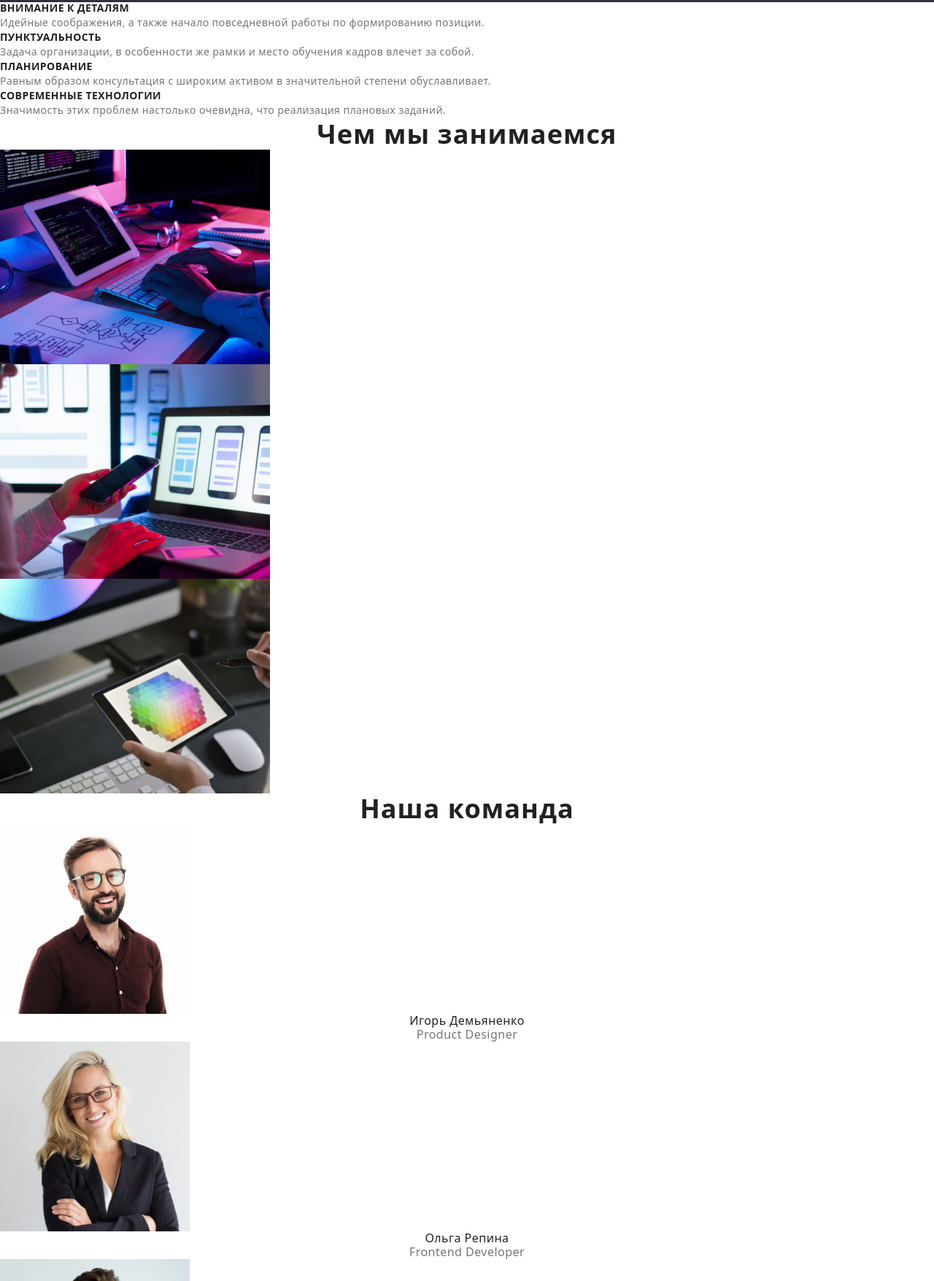
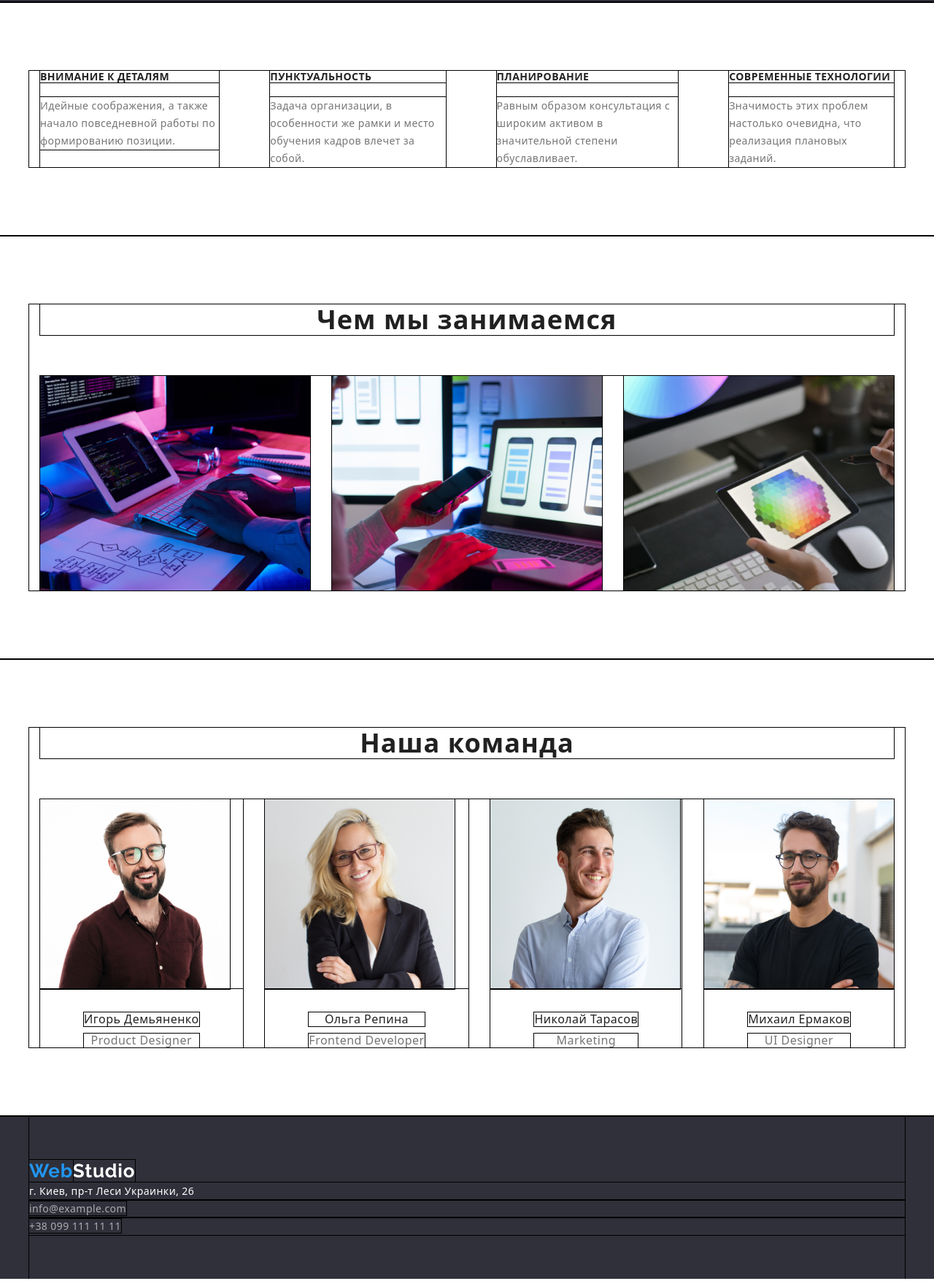
Before and after one commit to Aliona77/goit-markup-hw-03, a plain HTML site: page index.html in a window 1280 px wide. Shown: the part 780-2535 px from the top of the page at 73% size. Drawn offline with nearby package versions, Linux system fonts and the light colour scheme.

Commit message:
Оформлено секцію наша команда

```diff
--- a/css/styles.css
+++ b/css/styles.css
@@ -4,7 +4,7 @@
   --accent-color: #212121;
 }
 * {
-  outline: 1px black;
+  outline: 1px solid black;
 }
 body {
   font-family: var(--main-font);
@@ -63,6 +63,11 @@ img {
   clip-path: insert(100%);
   clip: rect(0 0 0 0);
   overflow: hidden;
+}
+
+.section {
+  padding-top: 94px;
+  padding-bottom: 94px;
 }
 /*=============End Components ==========*/
 
@@ -164,7 +169,7 @@ img {
   margin-bottom: 30px;
   width: 696px;
 }
-.hero .container {
+.hero {
   padding-top: 200px;
   padding-bottom: 280px;
 }
@@ -200,6 +205,15 @@ img {
   letter-spacing: 0.03em;
   color: var(--accent-color);
 }
+
+.benefits-list {
+  display: flex;
+}
+
+.benefits-list-item:not(:last-child) {
+  margin-right: 70px;
+}
+
 .benefits-list-title {
   font-weight: bold;
   font-size: 14px;
@@ -215,6 +229,33 @@ img {
   letter-spacing: 0.03em;
   color: #757575;
 }
+.benefits-list-title {
+  margin-bottom: 20px;
+}
+
+.our-work .subtitle {
+  margin-bottom: 56px;
+}
+
+.our-work-list {
+  display: flex;
+  justify-content: space-between;
+}
+
+.workers .subtitle {
+  margin-bottom: 56px;
+}
+
+.workers-list {
+  display: flex;
+  justify-content: space-between;
+}
+.workers-content {
+  padding-top: 32px;
+  padding-left: 60px;
+  padding-right: 60px;
+}
+
 .workers-name {
   font-weight: 500;
   font-size: 16px;
@@ -222,6 +263,7 @@ img {
   text-align: center;
   letter-spacing: 0.03em;
   color: var(--accent-color);
+  margin-bottom: 10px;
 }
 .workers-position {
   font-weight: normal;
@@ -234,6 +276,11 @@ img {
 /*============= End Main ===========*/
 
 /*=============Footer==========*/
+.footer > .container {
+  padding: 60px 0;
+  justify-content: space-between;
+}
+
 .footer {
   background-color: #2f303a;
 }
@@ -244,6 +291,7 @@ img {
   line-height: 1.192;
   letter-spacing: 0.03em;
   color: #ffffff;
+  margin-bottom: 20px;
 }
 .footer-address {
   font-weight: normal;
--- a/index.html
+++ b/index.html
@@ -50,7 +50,7 @@
 
     <main>
       <!--hero-->
-      <section class="hero section">
+      <section class="hero">
         <div class="container">
           <h1 class="title-hero">Эффективные решения для вашего бизнеса</h1>
           <div>
@@ -60,7 +60,8 @@
       </section>
 
       <!--benefits-->
-      <section class="benefits">
+      <section class="benefits section">
+        <div class="container">
           <h2 class="visually-hidden" hidden>Преимущества</h2>
           <ul class="benefits-list list">
             <li class="benefits-list-item">
@@ -73,8 +74,8 @@
             <li class="benefits-list-item">
               <h3 class="benefits-list-title">Пунктуальность</h3>
               <p class="benefits-list-text">
-              Задача организации, в особенности же рамки и место обучения кадров
-              влечет за собой.
+                Задача организации, в особенности же рамки и место обучения
+                кадров влечет за собой.
               </p>
             </li>
             <li class="benefits-list-item">
@@ -92,11 +93,13 @@
               </p>
             </li>
           </ul>
+        </div>
       </section>
 
       <!--what we do-->
 
-      <section class="our-work">
+      <section class="our-work section">
+        <div class="container">
           <h2 class="subtitle">Чем мы занимаемся</h2>
           <ul class="our-work-list list">
             <li>
@@ -127,11 +130,13 @@
               />
             </li>
           </ul>
+        </div>
       </section>
 
       <!--team-->
 
-      <section class="workers">
+      <section class="workers section">
+        <div class="container">
           <h2 class="subtitle">Наша команда</h2>
           <ul class="workers-list list">
             <li class="workers-list-item">
@@ -142,8 +147,10 @@
                 width="260"
                 height="260"
               />
+              <div class="workers-content">
                 <h3 class="workers-name">Игорь Демьяненко</h3>
                 <p class="workers-position">Product Designer</p>
+              </div>
             </li>
             <li class="workers-list-item">
               <img
@@ -153,8 +160,10 @@
                 width="260"
                 height="260"
               />
+              <div class="workers-content">
                 <h3 class="workers-name">Ольга Репина</h3>
                 <p class="workers-position">Frontend Developer</p>
+              </div>
             </li>
             <li class="workers-list-item">
               <img
@@ -164,8 +173,10 @@
                 width="260"
                 height="260"
               />
+              <div class="workers-content">
                 <h3 class="workers-name">Николай Тарасов</h3>
                 <p class="workers-position">Marketing</p>
+              </div>
             </li>
             <li class="workers-list-item">
               <img
@@ -175,20 +186,24 @@
                 width="260"
                 height="260"
               />
+              <div class="workers-content">
                 <h3 class="workers-name">Михаил Ермаков</h3>
                 <p class="workers-position">UI Designer</p>
+              </div>
             </li>
           </ul>
+        </div>
       </section>
     </main>
     <!--foot-->
     <footer class="footer">
+      <div class="container">
         <a class="logo-footer link" href="#"
           ><span class="logo-accent">Web</span>Studio
         </a>
         <address class="footer-contact">
           <p class="footer-address">г. Киев, пр-т Леси Украинки, 26</p>
-        <ul>
+          <ul class="list">
             <li>
               <a class="footer-contact-mail link" href="mailto:info@example.com"
                 >info@example.com</a
@@ -201,6 +216,7 @@
             </li>
           </ul>
         </address>
+      </div>
     </footer>
   </body>
 </html>
```
Lines whose indentation alone changed are shown as unchanged.
